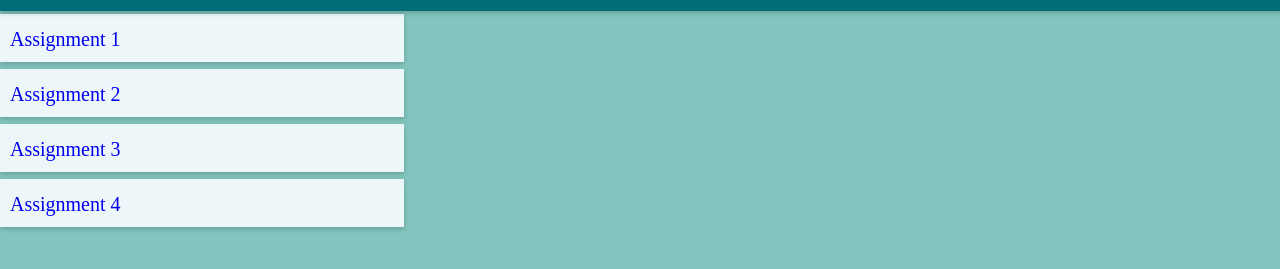
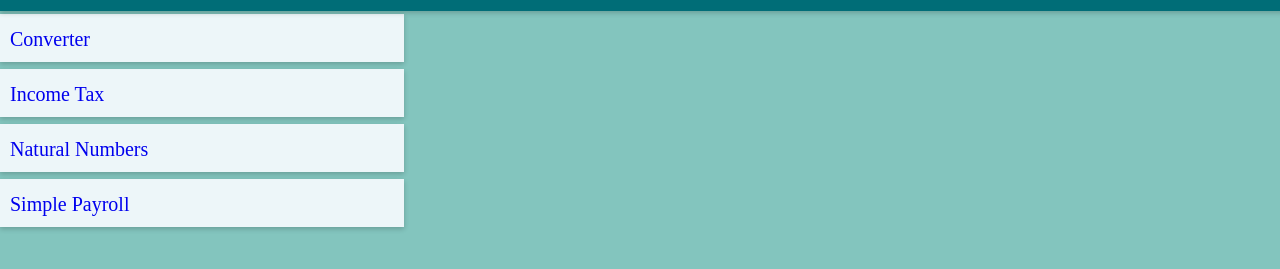
Before and after one commit to Alphonso125/ITC, a plain HTML site: page index.html in a window 1280 px wide. Shown: the part 51-320 px from the top of the page. Drawn offline with Linux system fonts and the light colour scheme.

Commit message:
Update index.html

```diff
--- a/index.html
+++ b/index.html
@@ -72,9 +72,9 @@
     <h1></h1>
     <p>This is your first HTML file!</p>
     <div id="topBar">ITC</div>
-    <a href="Assignment 1.html" id="signBar" class="signBar">Assignment 1</a>
-    <a href="Assignment 2.html" id="signBar2" class="signBar">Assignment 2</a>
-    <a href="Assignment 3.html" id="signBar3" class="signBar">Assignment 3</a>
-    <a href="Assignment 4.html" id="signBar4" class="signBar">Assignment 4</a>
+    <a href="Assignment 1.html" id="signBar" class="signBar">Converter</a>
+    <a href="Assignment 2.html" id="signBar2" class="signBar">Income Tax</a>
+    <a href="Assignment 3.html" id="signBar3" class="signBar">Natural Numbers</a>
+    <a href="Assignment 4.html" id="signBar4" class="signBar">Simple Payroll</a>
 </body>
 </html>
```
